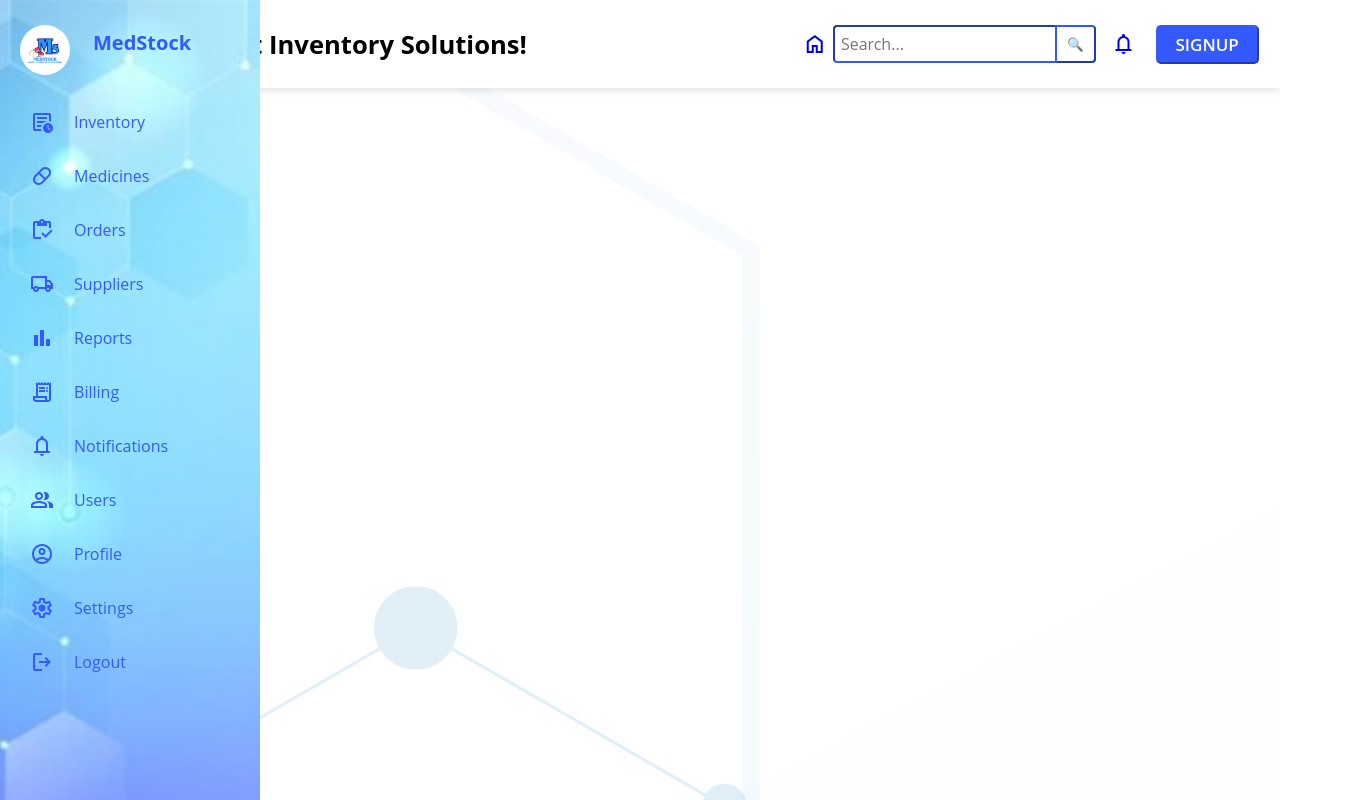
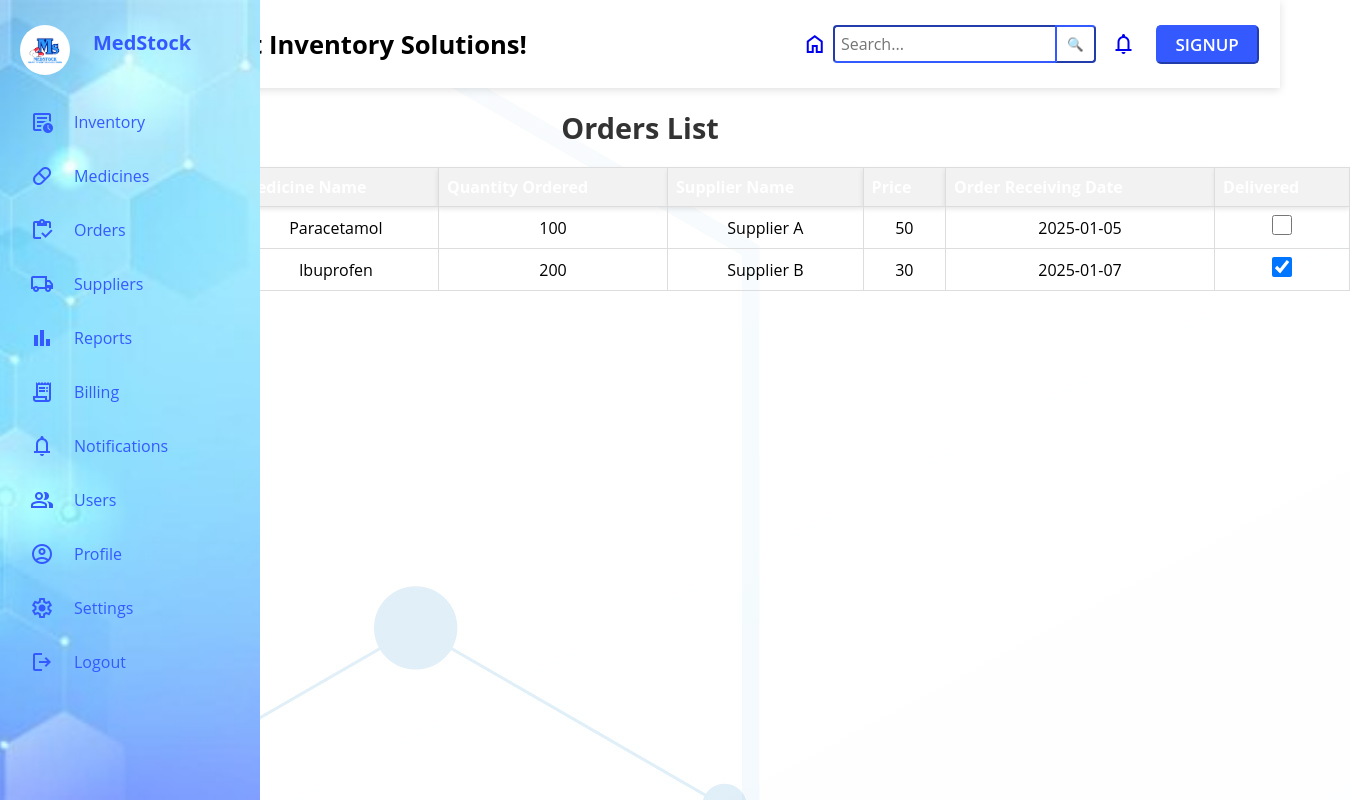
Before and after one commit to dnm10/New-MedStock, a React (Create React App) app in the folder medstock-app/: page /Orders in a window 1280 px wide. Shown: the whole page, 1350 px wide, since content can reach past the window. Built offline with nearby package versions, Linux system fonts and the light colour scheme.

Commit message:
changes in css

```diff
--- a/medstock-app/src/App.js
+++ b/medstock-app/src/App.js
@@ -6,6 +6,7 @@ import SideBar from './Components/Sidebar';
 import Home from './Components/Home';
 import Inventory from './Components/Inventory';
 import Billing from './Components/Billing';
+import Orders from './Components/Orders';
 import './App.css';
 import {
   BrowserRouter as Router,
@@ -24,6 +25,7 @@ function App() {
         <Route path="/Notifications" element={<Notifications />} />
         <Route exact path="/Inventory" element={<Inventory/>}/>
         <Route path="/Billing" element={<Billing/>}/>
+        <Route path="/Orders" element={<Orders/>}/>
       </Routes>
 
       <FormPopup />
--- a/medstock-app/src/Components/Billing.module.css
+++ b/medstock-app/src/Components/Billing.module.css
@@ -68,7 +68,7 @@ h2 {
 .Billing button {
     width: 50%;
     padding: 10px;
-    margin-left: 190px;
+    margin-left: 60px;
     margin-top: 15px;
     background-color: #007BFF;
     color: white;
--- a/medstock-app/src/Components/Inventory.module.css
+++ b/medstock-app/src/Components/Inventory.module.css
@@ -60,13 +60,25 @@
     align-items: center;
     gap: 10px;
     width: 30%;
+    padding: 10px; /* Add some padding around the container */
+    background-color: #f0f8ff; /* Light blue background */
+    border: 1px solid #007bff; /* Blue border */
+    border-radius: 5px; /* Rounded corners */
+    width: fit-content; /* Adjust width to fit content */
+  }
+
+  .sort-options label {
+    font-size: 14px; /* Adjust font size */
+    font-weight: bold; /* Make the label text bold */
+    color: #007bff; /* Blue color for text */
+    margin: 0; /* Remove default margin */
   }
 
   .sort-options #sortBtn{
     margin-bottom: 6px;
   }
   .inventory input[type="text"], .inventory input[type="number"], .inventory input[type="date"], .inventory input[type="file"] {
-    width: 100%;
+    width: 50%;
     padding: 10px;
     border: 1px solid #ddd;
     border-radius: 5px;
@@ -83,7 +95,7 @@ table {
     width: 90%;
     border-collapse: collapse;
     margin-top: 20px;
-    margin-left: 37px;
+    margin-left: 90px;
 }
 
 table th, table td {
@@ -182,7 +194,9 @@ table td button {
 form {
     display: flex;
     flex-direction: column;
+    background-color: #ffffff;
     gap: 5px;
+    width: 700px;
 }
 
 form label {
--- /dev/null
+++ b/medstock-app/src/Components/Orders.css
@@ -0,0 +1,28 @@
+.orders-container {
+    margin: 20px;
+  }
+
+  .orders-table {
+    width: 100%;
+    border-collapse: collapse;
+  }
+
+  .orders-table th, .orders-table td {
+    border: 1px solid #ddd;
+    padding: 8px;
+    text-align: left;
+  }
+
+  .orders-table th {
+    background-color: #f2f2f2;
+  }
+
+  .orders-table td {
+    text-align: center;
+  }
+
+  .orders-table input[type="checkbox"] {
+    width: 20px;
+    height: 20px;
+    margin: 0;
+  }
--- /dev/null
+++ b/medstock-app/src/Components/Orders.js
@@ -0,0 +1,72 @@
+import React, { useState } from 'react';
+import './Orders.css';
+
+const Orders = () => {
+  const [orders, setOrders] = useState([
+    {
+      orderId: 'ORD001',
+      medicineName: 'Paracetamol',
+      quantity: 100,
+      supplierName: 'Supplier A',
+      price: 50,
+      orderDate: '2025-01-05',
+      delivered: false,
+    },
+    {
+      orderId: 'ORD002',
+      medicineName: 'Ibuprofen',
+      quantity: 200,
+      supplierName: 'Supplier B',
+      price: 30,
+      orderDate: '2025-01-07',
+      delivered: true,
+    },
+    // Add more orders here
+  ]);
+
+  const handleCheckboxChange = (index) => {
+    const updatedOrders = [...orders];
+    updatedOrders[index].delivered = !updatedOrders[index].delivered;
+    setOrders(updatedOrders);
+  };
+
+  return (
+    <div className="orders-container">
+      <h2>Orders List</h2>
+      <table className="orders-table">
+        <thead>
+          <tr>
+            <th>Order ID</th>
+            <th>Medicine Name</th>
+            <th>Quantity Ordered</th>
+            <th>Supplier Name</th>
+            <th>Price</th>
+            <th>Order Receiving Date</th>
+            <th>Delivered</th>
+          </tr>
+        </thead>
+        <tbody>
+          {orders.map((order, index) => (
+            <tr key={order.orderId}>
+              <td>{order.orderId}</td>
+              <td>{order.medicineName}</td>
+              <td>{order.quantity}</td>
+              <td>{order.supplierName}</td>
+              <td>{order.price}</td>
+              <td>{order.orderDate}</td>
+              <td>
+                <input
+                  type="checkbox"
+                  checked={order.delivered}
+                  onChange={() => handleCheckboxChange(index)}
+                />
+              </td>
+            </tr>
+          ))}
+        </tbody>
+      </table>
+    </div>
+  );
+};
+
+export default Orders;
```
